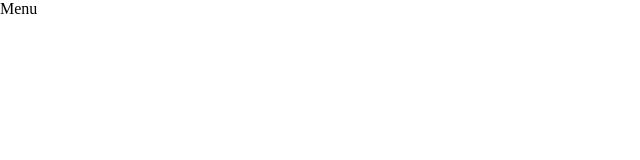
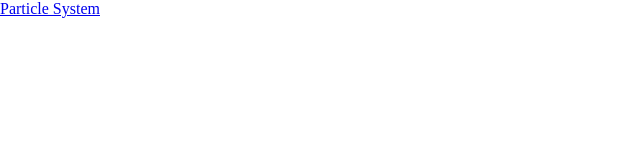
Before and after one commit to shinybob/shinybob.github.io, a plain HTML site: page index.html in a window 1280 px wide. Shown: the whole page, without its empty margins (0-640 px from the left). Drawn offline with Linux system fonts and the light colour scheme.

Commit message:
Updated home page

```diff
--- a/index.html
+++ b/index.html
@@ -18,6 +18,6 @@
     </style>
 </head>
 <body>
-    Menu
+    <a href="/particle-system/output/index.html">Particle System</a>
 </body>
 </html>
```
